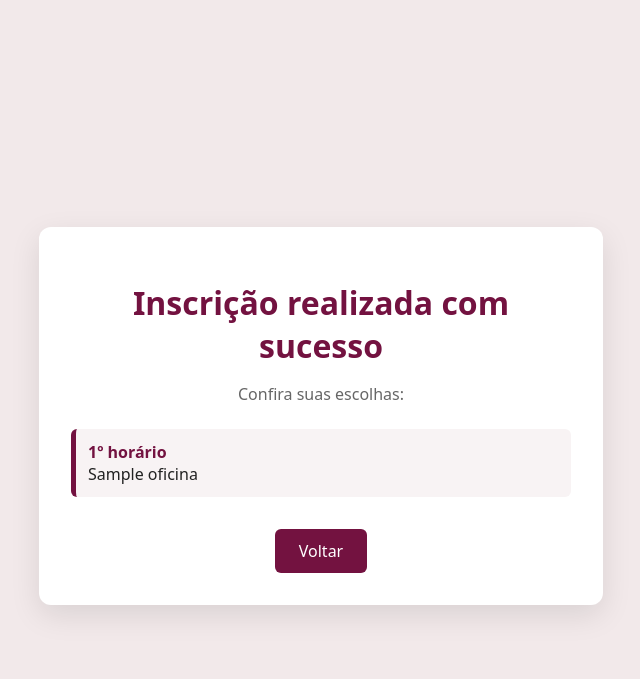
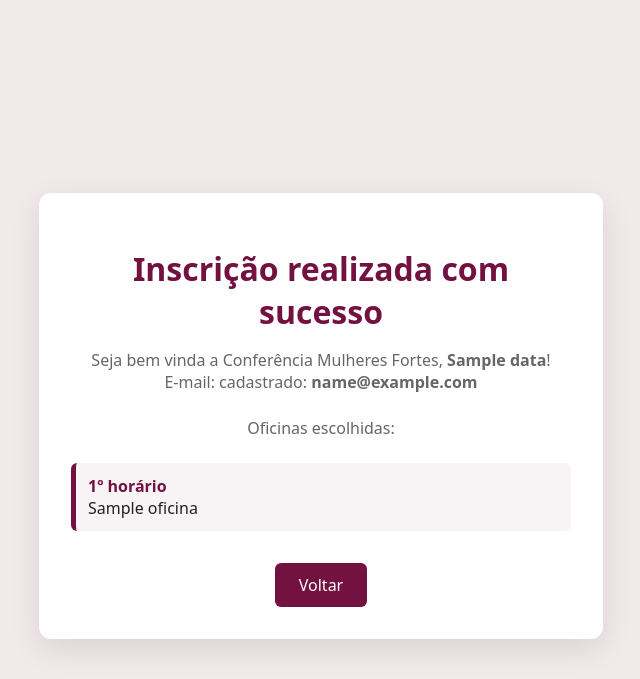
Before and after one commit to pedrodamiao/conferenciamulheresfortes, a Flask app: template templates/sucesso.html in a window 1280 px wide. Shown: the top 679 px of the page, without its empty margins (319-959 px from the left). Run offline with Flask 3, Linux system fonts and the light colour scheme; data comes from the database, SQL or seed files in the repository; the template is opened without the code that fills it: most values are stand-ins (such as "Sample title", 1, 10 or a date in 2020); data that the repository does not hold is empty.

Commit message:
Update sucesso.html

```diff
--- a/templates/sucesso.html
+++ b/templates/sucesso.html
@@ -69,7 +69,13 @@
 <body>
   <div class="card">
     <h1>Inscrição realizada com sucesso</h1>
-    <p class="sub">Confira suas escolhas:</p>
+
+    <p class="sub">
+      Seja bem vinda a Conferência Mulheres Fortes, <strong>{{ data.nome }}</strong>!<br>
+      E-mail: cadastrado: <strong>{{ data.email }}</strong>
+    </p>
+
+    <p class="sub">Oficinas escolhidas:</p>
 
     {% for s in data.selecoes %}
       <div class="item">
```
